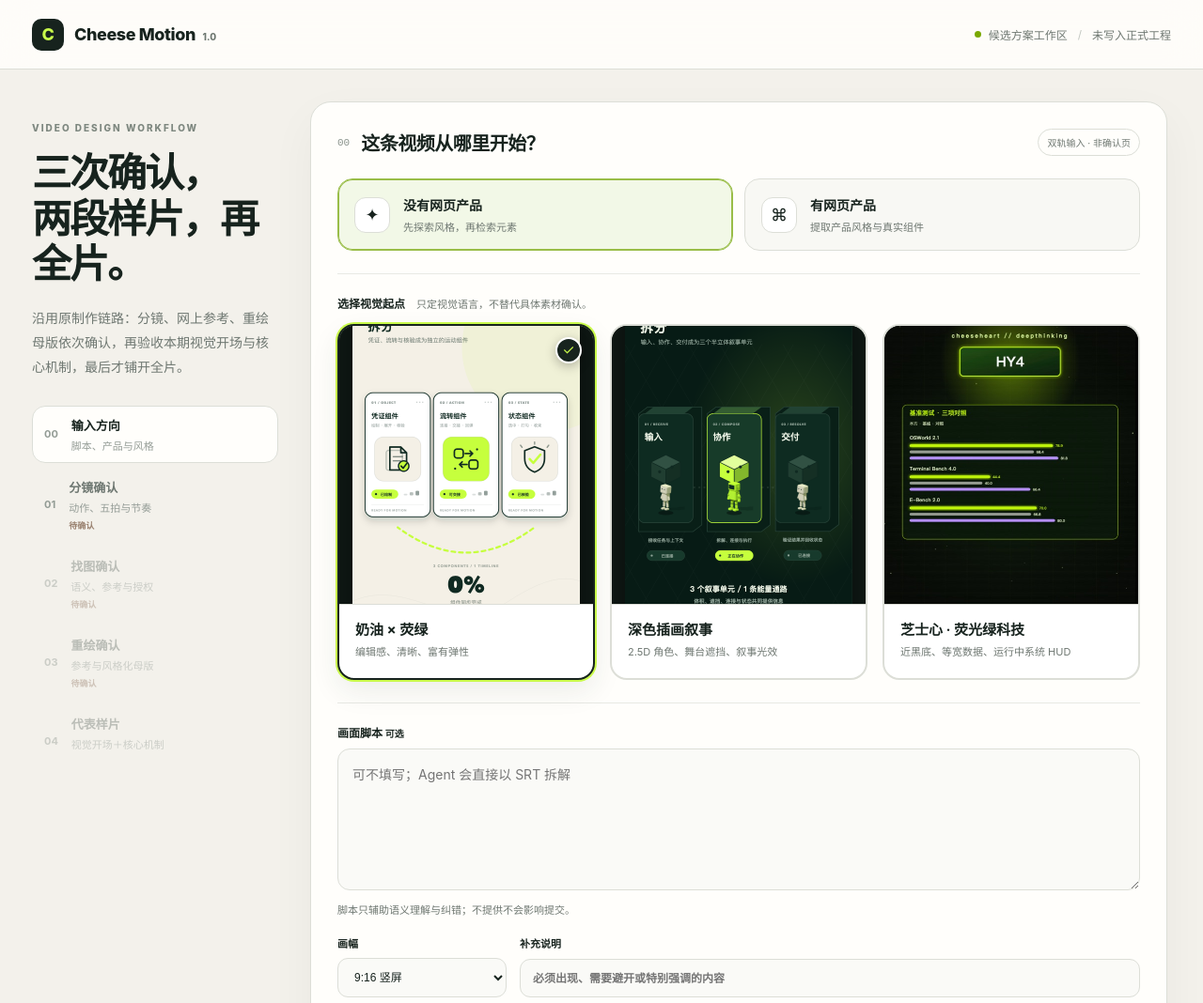
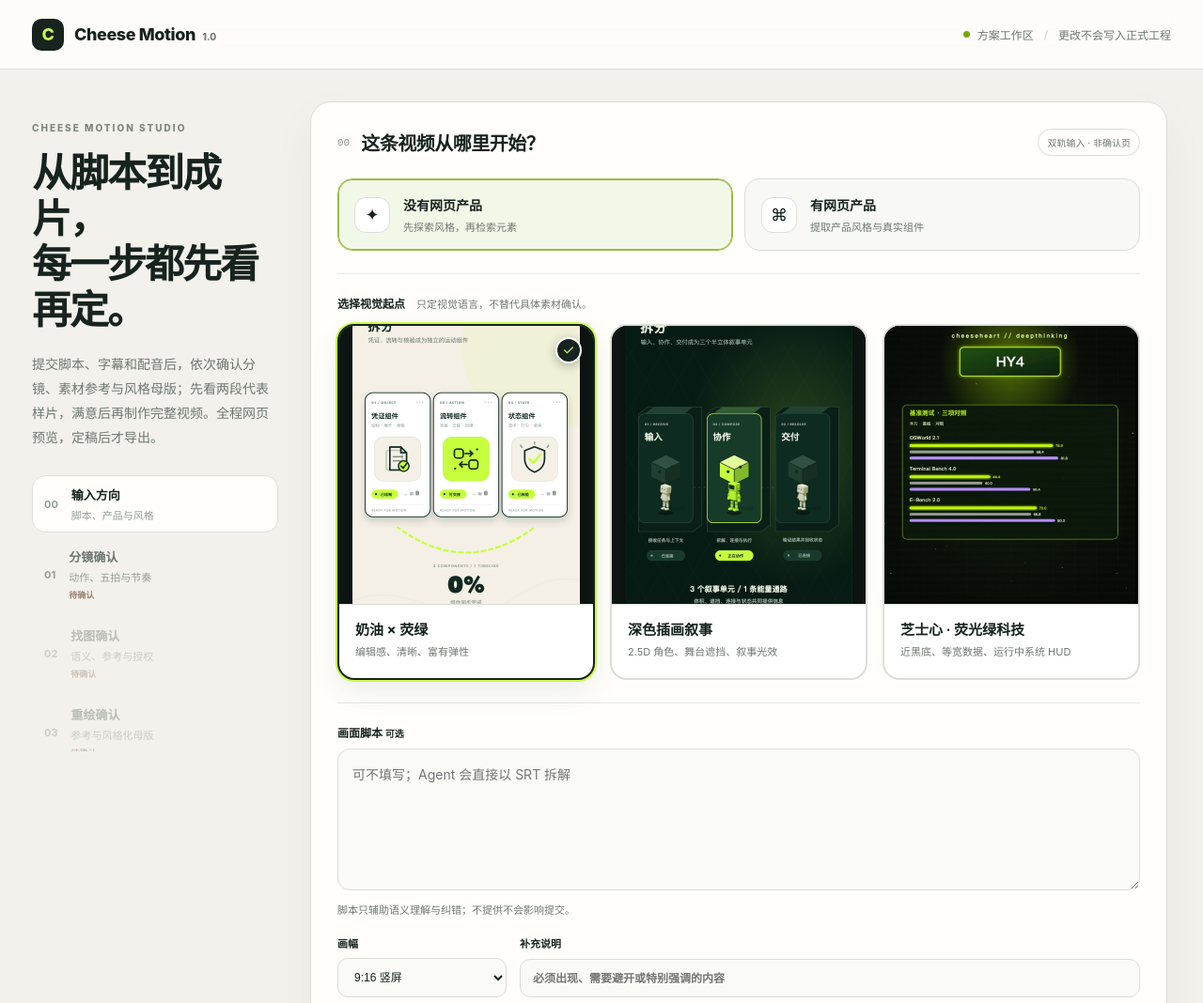
Before and after one commit to MarkCheese523/cheese_animation_video, a website: page studio/index.html in a window 1280 px wide. Shown: the top 1068 px of the page at 94% size. Drawn offline with Linux system fonts and the light colour scheme; no server answers.

Commit message:
feat: 设计台侧栏文案改为面向用户的网站语言

```diff
--- a/studio/index.html
+++ b/studio/index.html
@@ -9,14 +9,14 @@
 <body>
   <header class="topbar">
     <a class="brand" href="./" aria-label="Cheese Motion 首页"><span class="brand-mark">C</span><span>Cheese Motion <small>1.0</small></span></a>
-    <div class="top-status"><span class="status-dot"></span>候选方案工作区 <span class="divider">/</span> 未写入正式工程</div>
+    <div class="top-status"><span class="status-dot"></span>方案工作区 <span class="divider">/</span> 更改不会写入正式工程</div>
   </header>
 
   <main class="layout">
     <aside class="sidebar">
-      <p class="eyebrow">VIDEO DESIGN WORKFLOW</p>
-      <h1>三次确认，<br>两段样片，再全片。</h1>
-      <p class="intro">沿用原制作链路：分镜、网上参考、重绘母版依次确认，再验收本期视觉开场与核心机制，最后才铺开全片。</p>
+      <p class="eyebrow">CHEESE MOTION STUDIO</p>
+      <h1>从脚本到成片，<br>每一步都先看再定。</h1>
+      <p class="intro">提交脚本、字幕和配音后，依次确认分镜、素材参考与风格母版；先看两段代表样片，满意后再制作完整视频。全程网页预览，定稿后才导出。</p>
       <nav class="steps" aria-label="制作步骤">
         <button data-step="direction" class="active"><b>00</b><span>输入方向<small>脚本、产品与风格</small></span></button>
         <button data-step="motion" disabled><b>01</b><span>分镜确认<small>动作、五拍与节奏</small><em>待确认</em></span></button>
@@ -25,7 +25,7 @@
         <button data-step="preview" disabled><b>04</b><span>代表样片<small>视觉开场＋核心机制</small><em>待确认</em></span></button>
         <button data-step="film" disabled><b>05</b><span>全片预览<small>两段样片确认后解锁</small></span></button>
       </nav>
-      <div class="sidebar-note">修改上游内容会使下游确认与制作结果失效。两段样片必须分别查看并确认，不能用通用演示或全片代替。</div>
+      <div class="sidebar-note">返回修改前面的步骤后，后面的确认与制作结果会失效，需要重新确认；两段样片请分别查看、分别确认。</div>
     </aside>
 
     <div class="workspace">
```
